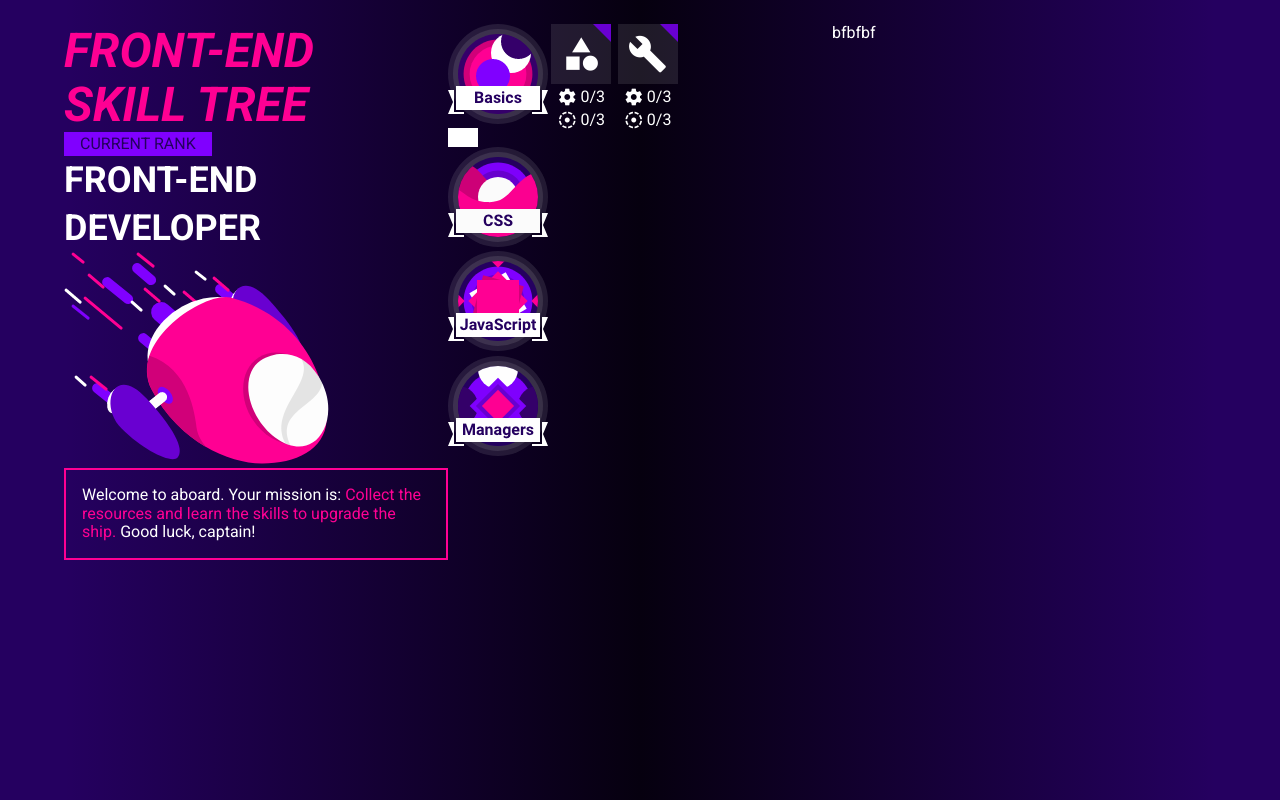
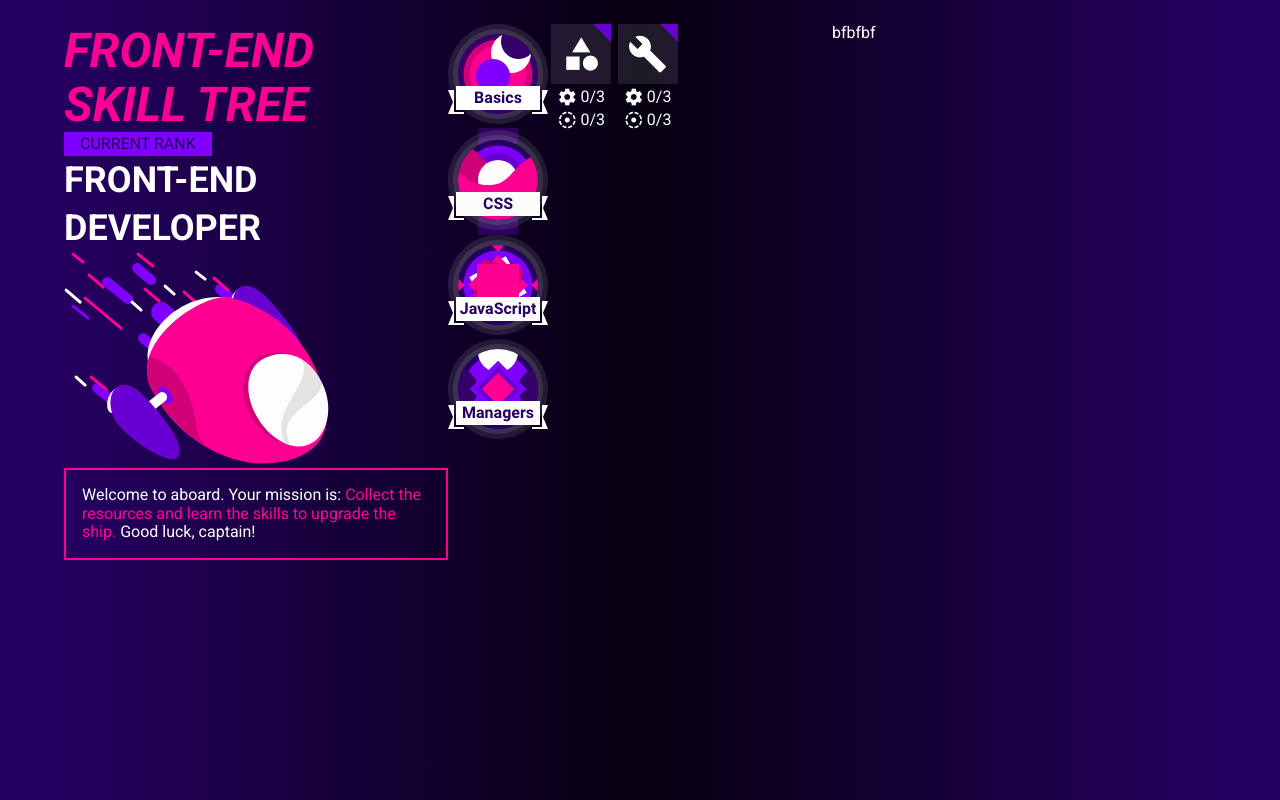
Before and after one commit to littlehorseboy/THE-F2E-Week-9, a website: page index.html in a window 1280 px wide. Drawn offline with nearby package versions, Linux system fonts and the light colour scheme.

Commit message:
feat: 中間欄
如題

todo: arrow

issue 中間欄

```diff
--- a/index.html
+++ b/index.html
@@ -15,6 +15,7 @@
 <body>
   <div id="app">
     <div class="main">
+      <!-- 標題等欄及太空梭 -->
       <div class="text-block">
         <div class="text-block__title">
           FRONT-END<br>
@@ -31,11 +32,16 @@
           </div>
         </div>
       </div>
+      <!-- end 標題等欄及太空梭 -->
+      <!-- 龐大的技能樹 -->
       <div class="tree-block">
+        <!-- Basics -->
         <div class="tree-block__category">
           <div class="tree-block__category__left">
             <div><img src="src/public/images/img-planet-basics.png" alt="basics"></div>
-            <div class="tree-block__category__left__arrow">123</div>
+            <div class="tree-block__category__left__arrow">
+              <div></div>
+            </div>
           </div>
           <div class="tree-block__category__right">
             <div class="tree-block__category__right__wrapper">
@@ -70,6 +76,8 @@
             </div>
           </div>
         </div>
+        <!-- end Basics -->
+        <!-- CSS -->
         <div class="tree-block__category">
           <div class="tree-block__category__left">
             <div><img src="src/public/images/img-planet-css.png" alt="css"></div>
@@ -77,6 +85,8 @@
           </div>
           <div class="tree-block__category__right"></div>
         </div>
+        <!-- end CSS -->
+        <!-- JavaScript -->
         <div class="tree-block__category">
           <div class="tree-block__category__left">
             <div><img src="src/public/images/img-planet-js.png" alt="js"></div>
@@ -84,6 +94,8 @@
           </div>
           <div class="tree-block__category__right"></div>
         </div>
+        <!-- end JavaScript -->
+        <!-- Managers -->
         <div class="tree-block__category">
           <div class="tree-block__category__left">
             <div><img src="src/public/images/img-planet-managers.png" alt="managers"></div>
@@ -91,7 +103,9 @@
           </div>
           <div class="tree-block__category__right"></div>
         </div>
+        <!-- end Managers -->
       </div>
+      <!-- end 龐大的技能樹 -->
       <div class="tree-content">bfbfbf</div>
     </div>
   </div>
--- a/src/source/scss/style.scss
+++ b/src/source/scss/style.scss
@@ -88,10 +88,16 @@ html, body {
       display: flex;
       &__left {
         &__arrow {
-          width: 30px;
-          background-color: #fff;
+          height: 100%;
           display: flex;
+          align-items: stretch;
           justify-content: center;
+          >div {
+            width: 40px;
+            // height: 12px;
+            background-color: rgba(53, 0, 106, 0.8);
+            display: flex;
+          }
         }
       }
       &__right {
@@ -107,6 +113,7 @@ html, body {
             align-items: center;
             justify-content: center;
             position: relative;
+            cursor: pointer;
             >i {
               font-size: 2.5rem;
             }
```
Also changed, not shown: src/css/style.css.
